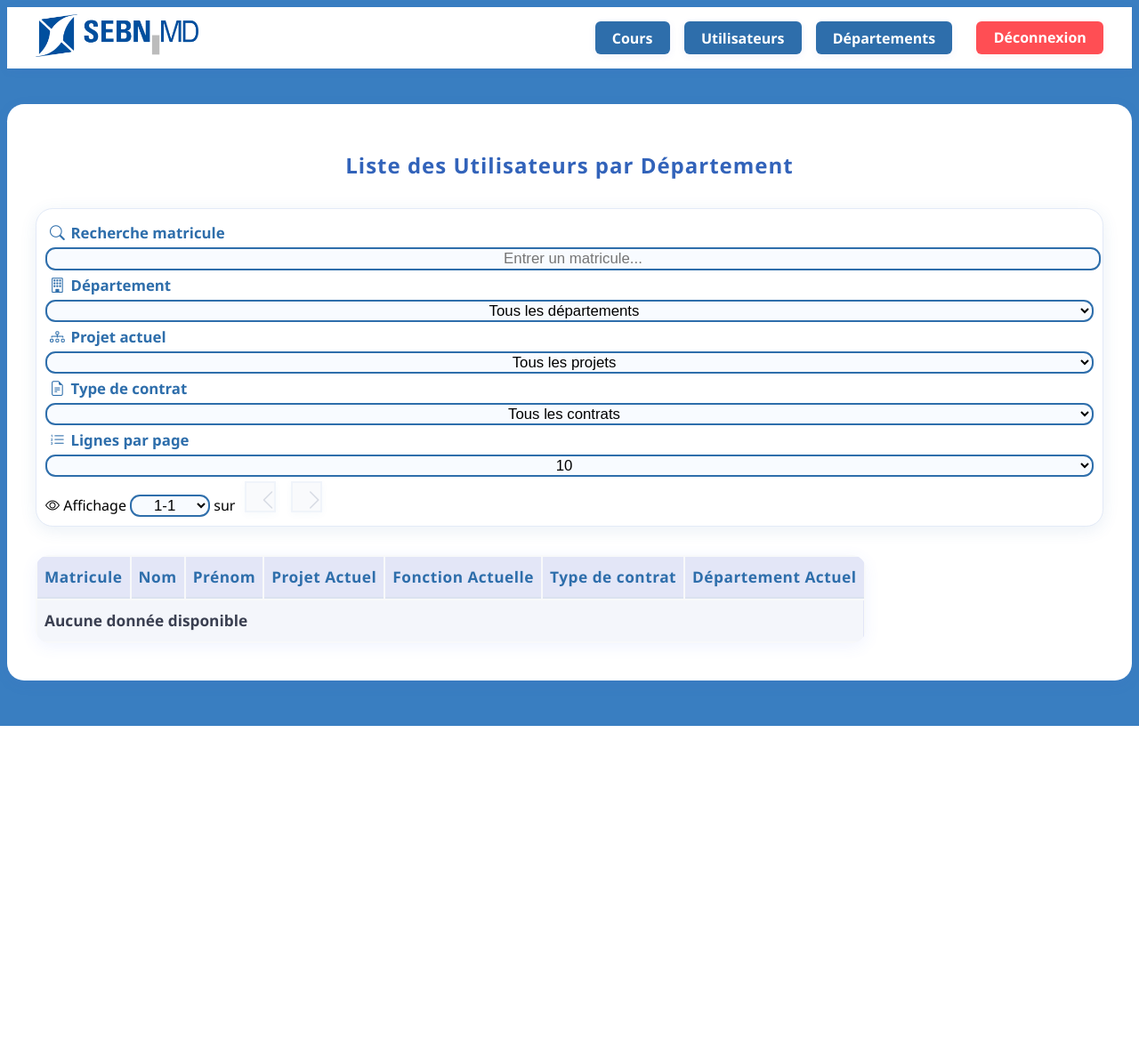
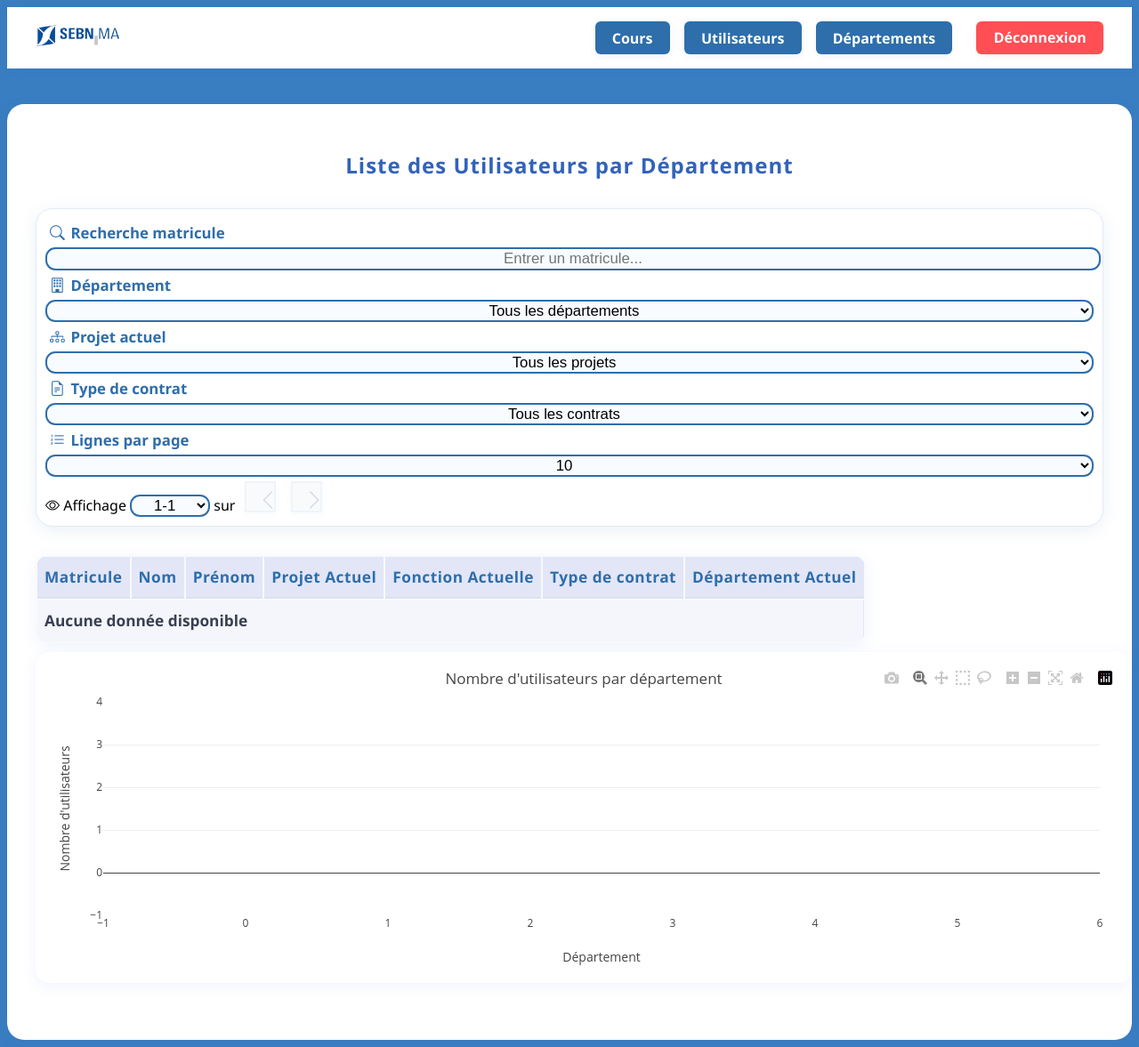
Before and after one commit to sarakr26/PFA-project, a Flask app: template mon_projet_stat_web/app/templates/utilisateurs_page.html in a window 1280 px wide. Shown: the whole page at 89% size. Before the commit the page ends 816 px from the top, so only its background shows below. Run offline with Flask 3, Linux system fonts and the light colour scheme; the template is opened without the code that fills it, so the values that code supplies are empty; some libraries are stand-ins or nearby versions.

Commit message:
versionfinal

```diff
--- a/mon_projet_stat_web/app/routes.py
+++ b/mon_projet_stat_web/app/routes.py
@@ -148,17 +148,26 @@
             return render_template('extract.html', graph_html=None, graph_completion_html=None, data=None)
 
         # Générer le graphique Plotly pour le nombre d'utilisateurs avec design et couleurs personnalisées
-        # Trier les cours par nombre d'utilisateurs décroissant
-        sorted_data = sorted(data, key=lambda d: d['users'] if isinstance(d['users'], (int, float)) else 0, reverse=True)
+        # Trier les cours par nombre d'utilisateurs croissant (pour x de 0 à max)
+        # Trier les barres du plus petit au plus grand nombre d'utilisateurs
+        sorted_data = sorted(data, key=lambda d: d['users'] if isinstance(d['users'], (int, float)) else 0)
         cours = [d['cours'] for d in sorted_data]
         users = [d['users'] for d in sorted_data]
         colors = ['#2e6eab', '#397ec1']
         bar_colors = [colors[i % 2] for i in range(len(cours))]
-        fig = go.Figure([go.Bar(x=cours, y=users, marker=dict(color=bar_colors, line=dict(color='#1f2647', width=1)),
-                                hoverinfo='x+y',
-                                text=users,
-                                textposition='auto',
-                                opacity=0.92)])
+        # Graphe horizontal : cours sur l'axe Y, utilisateurs sur l'axe X
+        fig = go.Figure([
+            go.Bar(
+                y=cours,
+                x=users,
+                orientation='h',
+                marker=dict(color=bar_colors, line=dict(color='#1f2647', width=1)),
+                hoverinfo='x+y',
+                text=users,
+                textposition='auto',
+                opacity=0.92
+            )
+        ])
         fig.update_layout(
             title={
                 'text': "Nombre d'utilisateurs par cours",
@@ -166,17 +175,21 @@
                 'xanchor': 'center',
                 'font': dict(size=22, color='#2e6eab', family='Arial Black')
             },
-            xaxis_title="Cours",
-            yaxis_title="Utilisateurs",
-            xaxis_tickangle=-45,
+            yaxis_title="les cours",
+            xaxis_title="NBr utilisateurs",
             plot_bgcolor='#fff',
             paper_bgcolor='#fff',
             font=dict(family='Arial', size=14, color='#2d2d4d'),
-            margin=dict(l=40, r=30, t=70, b=80),
+            margin=dict(l=120, r=30, t=70, b=80),
             bargap=0.25,
             showlegend=False,
         )
-        fig.update_xaxes(showgrid=False, linecolor='#2e6eab')
+        fig.update_xaxes(
+            showgrid=False,
+            linecolor='#2e6eab',
+            autorange=True,
+            range=[0, max(users) if users else 1]
+        )
         fig.update_yaxes(gridcolor='#e3eaf7', zerolinecolor='#2e6eab')
         graph_html = pio.to_html(fig, full_html=False)
 
@@ -228,8 +241,12 @@
             flash("Impossible de charger les données des départements", "warning")
 
         session['last_data'] = data  # Pour export Excel
-        # Obtenir la liste unique des départements
-        departments = sorted(list(set(user_dept_df['departement_actuel'].dropna().unique())))
+
+        # Obtenir la liste unique des départements (éviter NameError si user_dept_df est None)
+        if user_dept_df is not None:
+            departments = sorted(list(set(user_dept_df['departement_actuel'].dropna().unique())))
+        else:
+            departments = []
 
         return render_template('extract.html',
                             graph_html=graph_html,
@@ -597,13 +614,38 @@
             return render_template('extract.html', graph_html=None, graph_completion_html=None, data=None)
 
         # Générer le graphique Plotly pour le nombre d'utilisateurs
-        cours = [d['cours'] for d in data]
-        users = [d['users'] for d in data]
-        fig = go.Figure([go.Bar(x=cours, y=users)])
-        fig.update_layout(title="Nombre d'utilisateurs par cours",
-                         xaxis_title="Cours",
-                         yaxis_title="Utilisateurs",
-                         xaxis_tickangle=-45)
+        # Trier les cours par nombre d'utilisateurs croissant
+            # Trier les barres du plus petit au plus grand nombre d'utilisateurs
+            sorted_data = sorted(data, key=lambda d: d['users'] if isinstance(d['users'], (int, float)) else 0)
+            cours = [d['cours'] for d in sorted_data]
+            users = [d['users'] for d in sorted_data]
+            colors = ['#2e6eab', '#397ec1']
+            bar_colors = [colors[i % 2] for i in range(len(cours))]
+            fig = go.Figure([
+                go.Bar(
+                    y=cours,
+                    x=users,
+                    orientation='h',
+                    marker=dict(color=bar_colors, line=dict(color='#1f2647', width=1)),
+                    hoverinfo='x+y',
+                    text=users,
+                    textposition='auto',
+                    opacity=0.92
+                )
+            ])
+        fig.update_layout(
+            title="Nombre d'utilisateurs par cours",
+            xaxis_title="NBr utilisateurs",
+            yaxis_title="les cours",
+            plot_bgcolor='#fff',
+            paper_bgcolor='#fff',
+            font=dict(family='Arial', size=14, color='#2d2d4d'),
+            margin=dict(l=120, r=30, t=70, b=80),
+            bargap=0.25,
+            showlegend=False,
+        )
+        fig.update_xaxes(showgrid=False, linecolor='#2e6eab')
+        fig.update_yaxes(gridcolor='#e3eaf7', zerolinecolor='#2e6eab')
         graph_html = pio.to_html(fig, full_html=False)
 
         # Générer le graphique Plotly pour le taux de complétion
--- a/mon_projet_stat_web/app/static/js/extract.js
+++ b/mon_projet_stat_web/app/static/js/extract.js
@@ -75,6 +75,114 @@
 					<button class="btn btn-sm btn-outline-secondary" id="course-next-page">&gt;</button>
 				</div>`;
 				document.getElementById('course-content').innerHTML = html;
+				// --- Plotly grouped bar chart for department/status distribution ---
+				function drawExtractDistributionGraph(users) {
+					// Count users by department and status
+					const deptStatusCounts = {};
+					const departments = [...new Set(users.map(u => u.departement).filter(Boolean))].sort();
+					const statuses = [...new Set(users.map(u => u.status).filter(Boolean))].sort();
+					departments.forEach(dept => {
+						deptStatusCounts[dept] = {};
+						statuses.forEach(st => { deptStatusCounts[dept][st] = 0; });
+					});
+					users.forEach(u => {
+						if (u.departement && u.status) {
+							if (!deptStatusCounts[u.departement]) deptStatusCounts[u.departement] = {};
+							if (!deptStatusCounts[u.departement][u.status]) deptStatusCounts[u.departement][u.status] = 0;
+							deptStatusCounts[u.departement][u.status]++;
+						}
+					});
+					const data = statuses.map(st => ({
+						x: departments,
+						y: departments.map(dept => deptStatusCounts[dept][st] || 0),
+						name: st,
+						type: 'bar'
+					}));
+					const layout = {
+						barmode: 'group',
+						title: 'Répartition des utilisateurs par département et statut',
+						xaxis: { title: 'Département' },
+						yaxis: { title: 'Nombre d\'utilisateurs' },
+						legend: { orientation: 'h', y: -0.2 }
+					};
+					Plotly.newPlot('extract-distribution-graph', data, layout, {responsive:true});
+				}
+				// Initial draw
+				drawExtractDistributionGraph(data.users);
+				// Update graph on filter
+				(function() {
+					const table = document.getElementById('course-users-table');
+					if (!table) return;
+					const tbody = table.querySelector('tbody');
+					let allRows = Array.from(tbody.querySelectorAll('tr'));
+					let filteredRows = allRows;
+					let currentPage = 1;
+					let rowsPerPage = 10;
+
+					function filterRows() {
+						const dept = document.getElementById('course-dept-filter').value;
+						const status = document.getElementById('course-status-filter').value;
+						filteredRows = allRows.filter(row => {
+							const tds = row.children;
+							const matchDept = !dept || tds[2].textContent.trim() === dept;
+							const matchStatus = !status || tds[3].textContent.trim() === status;
+							return matchDept && matchStatus;
+						});
+						currentPage = 1;
+						updatePagination();
+						// Update graph with filtered users
+						const filteredUsers = filteredRows.map(row => {
+							return {
+								full_name: row.children[0].textContent,
+								matricule: row.children[1].textContent,
+								departement: row.children[2].textContent,
+								status: row.children[3].textContent
+							};
+						});
+						drawExtractDistributionGraph(filteredUsers);
+					}
+
+					function updatePagination() {
+						rowsPerPage = parseInt(document.getElementById('course-rows-per-page').value);
+						const total = filteredRows.length;
+						const totalPages = Math.ceil(total / rowsPerPage) || 1;
+						if (currentPage > totalPages) currentPage = totalPages;
+						const startIdx = (currentPage - 1) * rowsPerPage;
+						const endIdx = startIdx + rowsPerPage;
+						allRows.forEach(row => row.style.display = 'none');
+						filteredRows.slice(startIdx, endIdx).forEach(row => row.style.display = '');
+						// Pagination info
+						const info = document.getElementById('course-pagination-info');
+						if (info) {
+							info.textContent = `Page ${currentPage} / ${totalPages} (${total} utilisateurs)`;
+						}
+						document.getElementById('course-prev-page').disabled = currentPage === 1;
+						document.getElementById('course-next-page').disabled = currentPage === totalPages;
+					}
+
+					document.getElementById('course-dept-filter').addEventListener('change', filterRows);
+					document.getElementById('course-status-filter').addEventListener('change', filterRows);
+					document.getElementById('course-rows-per-page').addEventListener('change', function() {
+						currentPage = 1;
+						updatePagination();
+					});
+					document.getElementById('course-prev-page').addEventListener('click', function() {
+						if (currentPage > 1) {
+							currentPage--;
+							updatePagination();
+						}
+					});
+					document.getElementById('course-next-page').addEventListener('click', function() {
+						const total = filteredRows.length;
+						const totalPages = Math.ceil(total / rowsPerPage) || 1;
+						if (currentPage < totalPages) {
+							currentPage++;
+							updatePagination();
+						}
+					});
+					// Initial display
+					filterRows();
+				})();
 
 				// --- JS pour filtrage/pagination (ISOLÉ pour la table dynamique) ---
 				(function() {
--- a/mon_projet_stat_web/app/templates/global_analysis.html
+++ b/mon_projet_stat_web/app/templates/global_analysis.html
@@ -16,7 +16,7 @@
     <div class="header-actions">
         <nav class="header-nav">
             <a href="{{ url_for('main.extract') }}">Cours</a>
-            <a href="{{ url_for('main.extract') }}#users-graph">Utilisateurs</a>
+            <a href="{{ url_for('main.utilisateurs') }}">Utilisateurs</a>
             <a href="{{ url_for('main.global_analysis') }}">Départements</a>
         </nav>
         <div class="header-logout">
--- a/mon_projet_stat_web/app/templates/utilisateurs.html
+++ b/mon_projet_stat_web/app/templates/utilisateurs.html
@@ -97,3 +97,38 @@
 </table>
 </div>
 </div>
+<div id="user-dept-graph" style="width:100%; min-height:340px; background:#fff; border-radius:16px; box-shadow:0 4px 18px 0 rgba(80,112,255,0.08); padding:1rem; margin-bottom:2rem;"></div>
+<script src="https://cdn.plot.ly/plotly-latest.min.js"></script>
+<script>
+// Générer le graphe utilisateurs/département après le rendu du tableau
+document.addEventListener('DOMContentLoaded', function() {
+    // Extraire les départements du tableau
+    const rows = document.querySelectorAll('.analysis-container table tbody tr');
+    const deptCounts = {};
+    rows.forEach(row => {
+        const dept = row.children[6]?.textContent.trim();
+        if (dept && dept !== 'Département Actuel') {
+            deptCounts[dept] = (deptCounts[dept] || 0) + 1;
+        }
+    });
+    const departments = Object.keys(deptCounts).sort();
+    const counts = departments.map(d => deptCounts[d]);
+    const data = [{
+        x: departments,
+        y: counts,
+        type: 'bar',
+        marker: {color: '#2e6eab'},
+        text: counts.map(String),
+        textposition: 'auto',
+    }];
+    const layout = {
+        title: 'Nombre d\'utilisateurs par département',
+        xaxis: { title: 'Département' },
+        yaxis: { title: 'Nombre d\'utilisateurs' },
+        margin: { t: 40, l: 60, r: 20, b: 60 },
+        plot_bgcolor: '#fff',
+        paper_bgcolor: '#fff',
+    };
+    Plotly.newPlot('user-dept-graph', data, layout, {responsive:true});
+});
+</script>
```
Also changed, not shown: mon_projet_stat_web/app/templates/extract.html (+64 -5 lines), mon_projet_stat_web/render.yaml (deleted, +0 -7 lines), mon_projet_stat_web/app/static/img/image_droi.png (added), mon_projet_stat_web/app/static/img/image_droite.png, 3 other files.
